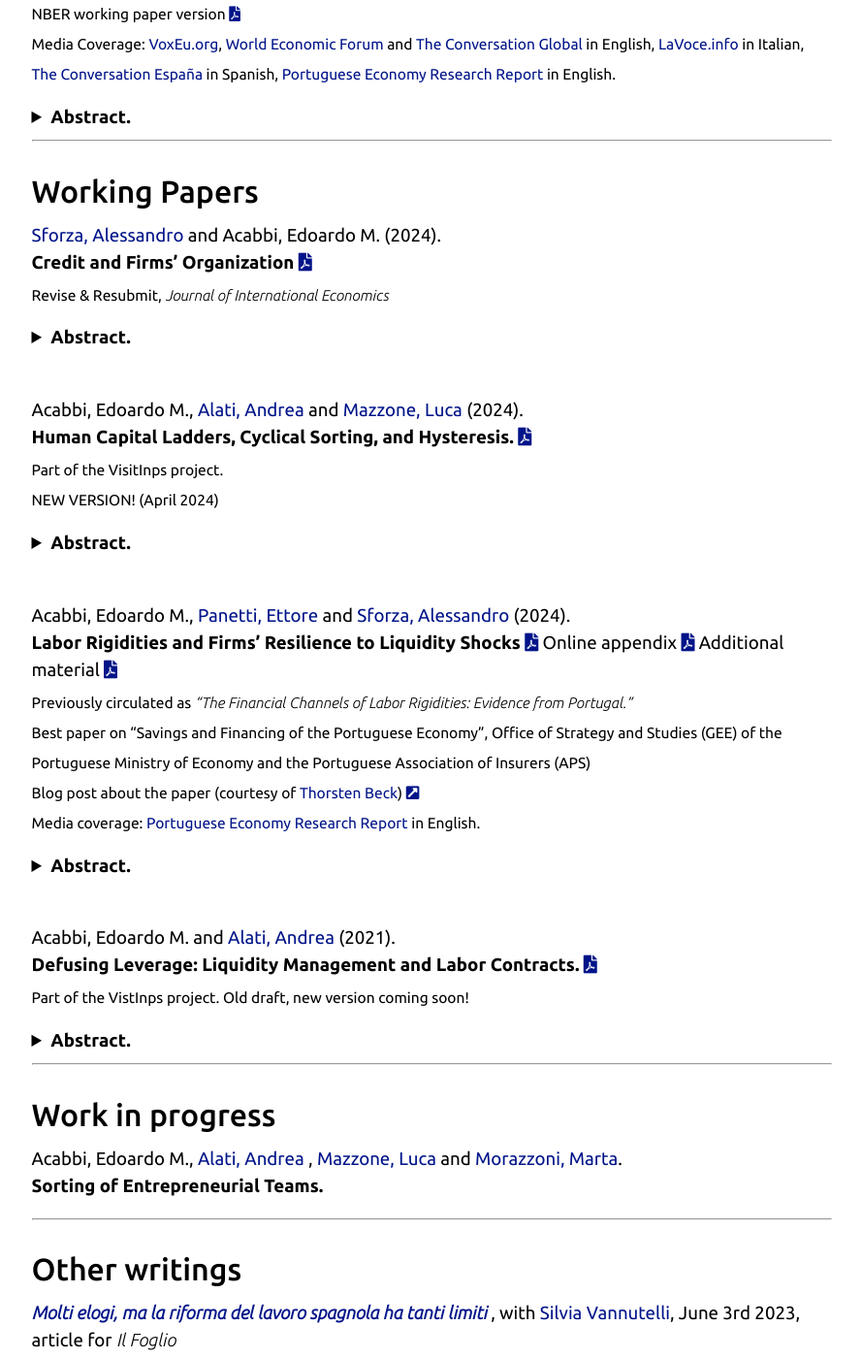
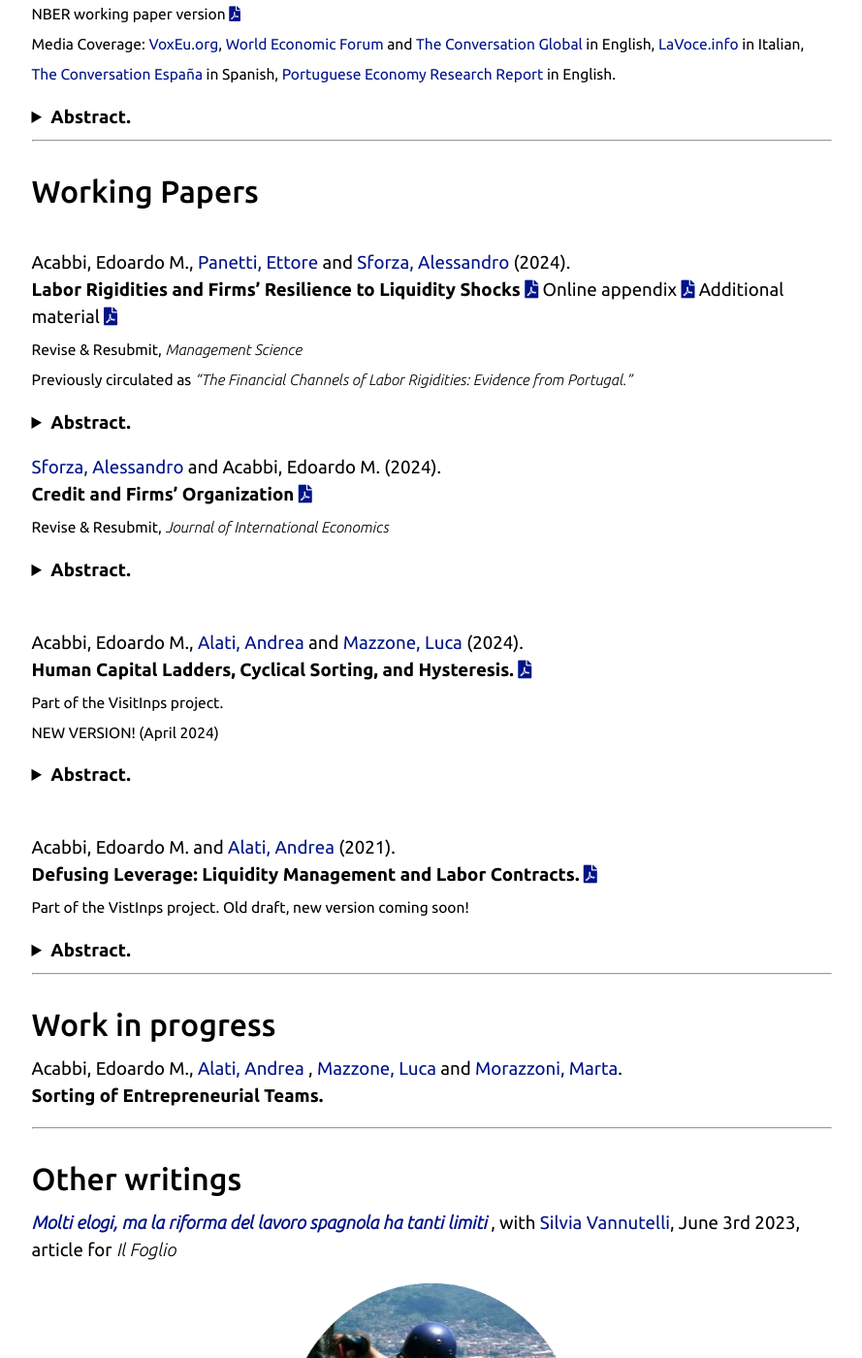
Before and after one commit to eacabbi/eacabbi.github.io, a Jekyll site: the page built from index.md, in a window 1280 px wide and 1400 px high, scrolled down 1119 px. Shown: the whole window at 97% size, without its empty margins (195-1084 px from the left). Built offline with Jekyll 4.4.1, drawn with Linux system fonts in a browser that asks for light colours; some web fonts are replaced.

Commit message:
fucking RR

```diff
--- a/index.md
+++ b/index.md
@@ -39,6 +39,17 @@ We document the consequences of losing a job across countries using a harmonized
 
 ## Working Papers
 
+<br>
+Acabbi, Edoardo M., <a href="https://sites.google.com/view/ettorepanetti"> Panetti, Ettore </a> and <a href="https://sites.google.com/site/alessandrosforza87/home"> Sforza, Alessandro</a> (2024).
+**Labor Rigidities and Firms' Resilience to Liquidity Shocks** <a href="{{ site.url }}/docs/APS.pdf" class="{{ site.pdf_icon }}" title="{{ site.pdf_title }}" id="icon"></a> Online appendix <a href="{{ site.url }}/docs/APS_OA.pdf" class="{{ site.pdf_icon }}" title="{{ site.pdf_title }}" id="icon"></a> Additional material <a href="{{ site.url }}/docs/APS_addendum.pdf" class="{{ site.pdf_icon }}" title="{{ site.pdf_title }}" id="icon"></a>
+<br> <sub> Revise & Resubmit, _Management Science_ </sub>
+<br> <sub>Previously circulated as _"The Financial Channels of Labor Rigidities: Evidence from Portugal."_</sub>
+
+<details>
+<summary><b> Abstract. </b></summary>
+We study how labor rigidities affect firms' responses to liquidity shocks. Using administrative data on workers, firms and banks in Portugal, we establish two key results. First, we show that the negative effects on employment and firm survival of an unexpected liquidity shock through a contraction in short-term credit are concentrated in firms deriving greater value added from labor. These firms tend to feature a higher-skill, less replaceable workforce, requiring greater investment in on-the-job training. Second, firm productivity does not mitigate the impact of liquidity shocks. Our findings suggest that labor rigidity impedes productivity-enhancing reallocation during financial crises.
+</details>
+
 <a href="https://sites.google.com/site/alessandrosforza87/home"> Sforza, Alessandro</a> and Acabbi, Edoardo M. (2024).
 <br>**Credit and Firms' Organization**  <a href="{{ site.url }}/docs/SA.pdf" class="{{ site.pdf_icon }}" title="{{ site.pdf_title }}" id="icon"></a>
 <br> <sub> Revise & Resubmit, _Journal of International Economics_ </sub>
@@ -59,20 +70,6 @@ Acabbi, Edoardo M., <a href="https://andrealati.github.io"> Alati, Andrea </a> a
 
 Using administrative data, we document that workers acquire more human capital at more productive firms. Recessions distort workers-firm sorting, flatten the job ladder and impact human capital accumulation, as workers match on average to worse firms. To quantify the aggregate relevance of these effects, we build a directed search model with aggregate risk and worker-firm heterogeneity, in which human capital accumulation depends on firm quality. We estimate the model and show that recessions have persistent negative effects on the productivity of worker-firm matches, with distortions in sorting and human capital accumulation accounting for approximately 30% of cumulative output losses.
 
-</details>
-
-<br>
-Acabbi, Edoardo M., <a href="https://sites.google.com/view/ettorepanetti"> Panetti, Ettore </a> and <a href="https://sites.google.com/site/alessandrosforza87/home"> Sforza, Alessandro</a> (2024).
-**Labor Rigidities and Firms' Resilience to Liquidity Shocks** <a href="{{ site.url }}/docs/APS.pdf" class="{{ site.pdf_icon }}" title="{{ site.pdf_title }}" id="icon"></a> Online appendix <a href="{{ site.url }}/docs/APS_OA.pdf" class="{{ site.pdf_icon }}" title="{{ site.pdf_title }}" id="icon"></a> Additional material <a href="{{ site.url }}/docs/APS_addendum.pdf" class="{{ site.pdf_icon }}" title="{{ site.pdf_title }}" id="icon"></a>
-<br> <sub>Previously circulated as _"The Financial Channels of Labor Rigidities: Evidence from Portugal."_</sub>
-<br> <sub>Best paper on “Savings and Financing of the Portuguese Economy”, Office of Strategy and Studies (GEE) of the Portuguese Ministry of Economy and the Portuguese Association of Insurers (APS)</sub>
-<br> <sub>Blog post about the paper (courtesy of <a href="http://www.thorstenbeck.com">Thorsten Beck</a>) <a href="http://www.thorstenbeck.com/108089829/6893607/posting/interesting-papers-april-2020" class="{{ site.link_icon }}" title="{{ site.pdf_title }}"  id="icon"></a> </sub>
-<br> <sub> Media coverage: <a href="https://research.pej.pt/2020/01/07/finance-and-labor-rigidity-in-portugal/">Portuguese Economy Research Report</a> in English.</sub>
-
-<details>
-<summary><b> Abstract. </b></summary>
-
-We study how labor rigidities affect firms' responses to liquidity shocks. Using administrative data on workers, firms and banks in Portugal, we establish two key results. First, we show that the negative effects on employment and firm survival of an unexpected liquidity shock through a contraction in short-term credit are concentrated in firms deriving greater value added from labor. These firms tend to feature a higher-skill, less replaceable workforce, requiring greater investment in on-the-job training. Second, firm productivity does not mitigate the impact of liquidity shocks. Our findings suggest that labor rigidity impedes productivity-enhancing reallocation during financial crises.
 </details>
 
 <br>
```
